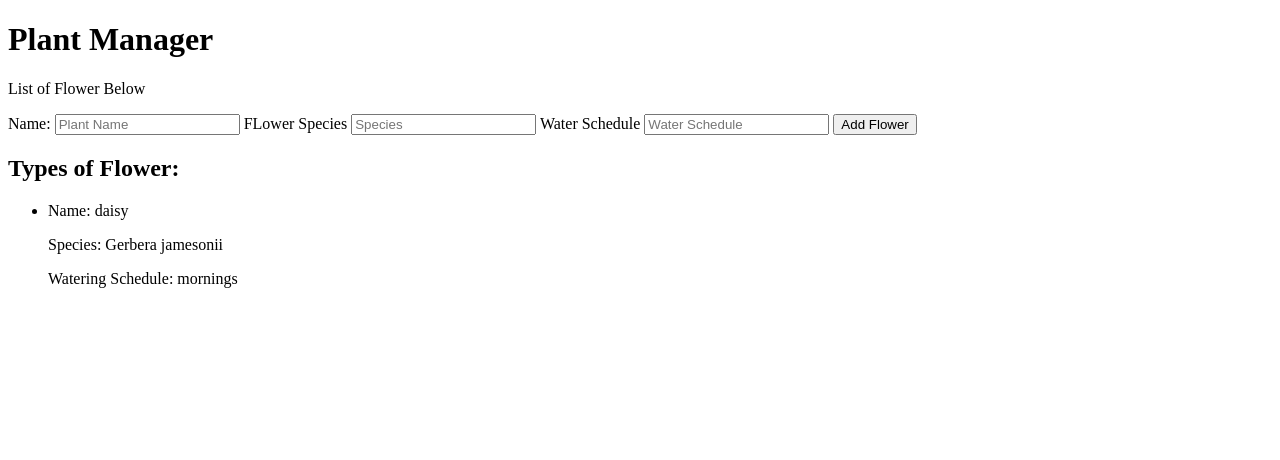
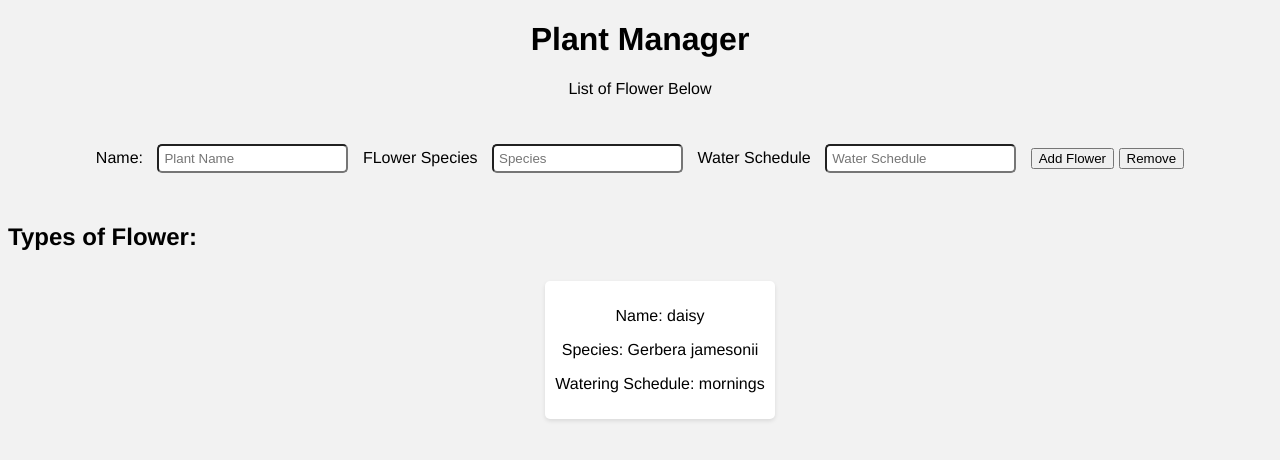
Before and after one commit to jordan2juice/JavaScript-Plant-Manager, a plain HTML site: page index.html in a window 1280 px wide. Drawn offline with Linux system fonts and the light colour scheme.

Commit message:
added style sheets

```diff
--- /dev/null
+++ b/apps.css
@@ -0,0 +1,42 @@
+body {
+  background-color: #f2f2f2;
+  font-family: "Franklin Gothic Medium", "Arial Narrow", Arial, sans-serif;
+}
+
+h1 {
+  text-align: center;
+}
+
+p {
+  text-align: center;
+}
+
+#flower-list {
+  display: flex;
+  flex-direction: row;
+  flex-wrap: wrap;
+  justify-content: center;
+  align-items: center;
+  list-style: none;
+}
+
+li {
+  margin: 10px;
+  padding: 10px;
+  background-color: #fff;
+  border-radius: 5px;
+  box-shadow: 0 2px 4px rgba(0, 0, 0, 0.1);
+  text-align: center;
+}
+
+form {
+  display: block;
+  margin: 0 auto;
+  text-align: center;
+  padding: 20px;
+}
+form label input {
+  margin: 10px;
+  padding: 5px;
+  border-radius: 5px;
+}
--- a/apps.js
+++ b/apps.js
@@ -6,22 +6,18 @@ const flower = {
   wateringSchedule: "mornings",
 };
 
-
 let plants = [];
 
-
 function loadLocalStage() {
-  const rawData = localStorage.getItem ('plants')
-  const parsedData = JSON.parse(rawData)
-
+  const rawData = localStorage.getItem("plants");
+  const parsedData = JSON.parse(rawData);
 
   if (parsedData) {
     plants = parsedData;
   } else {
-    addPlants (flower.name, flower.species, flower.wateringSchedule)
+    addPlants(flower.name, flower.species, flower.wateringSchedule);
   }
 }
-
 
 function displayPlants() {
   const list = document.getElementById("flower-list");
@@ -31,19 +27,32 @@ function displayPlants() {
     const li = document.createElement("li");
     li.innerHTML = `<p>Name: ${flower.name}</p>
     <p>Species: ${flower.species}</p>
-    <p>Watering Schedule: ${flower.wateringSchedule}</p>`
-    list.appendChild (li);
-  })
+    <p>Watering Schedule: ${flower.wateringSchedule}</p>`;
+    list.appendChild(li);
+  });
+}
 
+function addPlants(name, species, wateringSchedule) {
+  const newFlower = { name, species, wateringSchedule };
+  plants.push(newFlower);
+  const flowerShop = JSON.stringify(plants);
+  localStorage.setItem("plants", flowerShop);
+}
 
-};
+function removePlant() {
+  plants.pop();
+  const flowerShop = JSON.stringify(plants);
+  localStorage.setItem("plants", flowerShop);
+}
 
-  function addPlants(name, species, wateringSchedule) {
-    const newFlower = {name, species, wateringSchedule };
-    plants.push(newFlower);
-    const flowerShop = JSON.stringify(plants);
-    localStorage.setItem ('plants', flowerShop)
-  }
+const btn2 = document.getElementById("remove-btn");
+
+btn2.addEventListener("click", (e) => {
+  e.preventDefault();
+
+  removePlant();
+  displayPlants();
+});
 
 const form = document.getElementById("flower-form");
 
@@ -53,11 +62,25 @@ form.addEventListener("submit", (event) => {
   const species = form.species.value;
   const watering = form.waterSchedule.value;
 
+
   addPlants(name, species, watering);
-  displayPlants ();
+  displayPlants();
+
+  if (form.name.value > 5) {
+    event.preventDefault();
+    alert('Not a valid flower name')
+  }
+  if (form.species.value > 3 || form.species.value < 25){
+    event.preventDefault();
+    alert('Not a valid flower species');
+  }
+  if (form.waterSchedule.value > 3 || form.waterSchedule.value < 25){
+    event.preventDefault();
+    alert('Not a valid watering schedule');
+  }
 });
 
 
-loadLocalStage ();
+loadLocalStage();
 
 displayPlants();
--- a/index.html
+++ b/index.html
@@ -4,6 +4,7 @@
     <meta charset="UTF-8" />
     <meta name="viewport" content="width=device-width, initial-scale=1.0" />
     <title>Plant Manager</title>
+    <link rel="stylesheet" href="apps.css" />
   </head>
   <body>
     <header>
@@ -35,6 +36,7 @@
           />
         </label>
         <button id="button">Add Flower</button>
+        <button id="remove-btn">Remove</button>
       </form>
       <h2 id="flower-header">Types of Flower:</h2>
       <ul id="flower-list"></ul>
```
